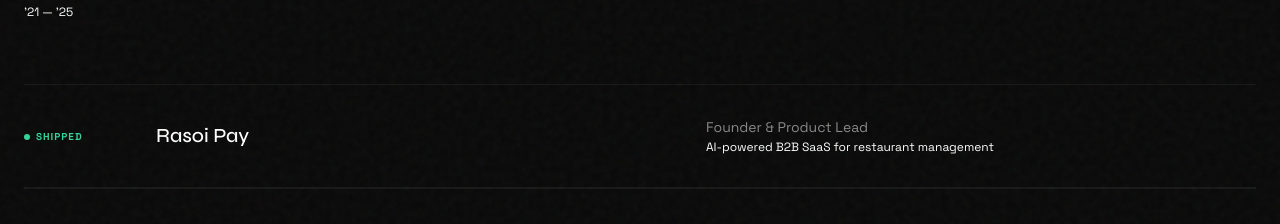
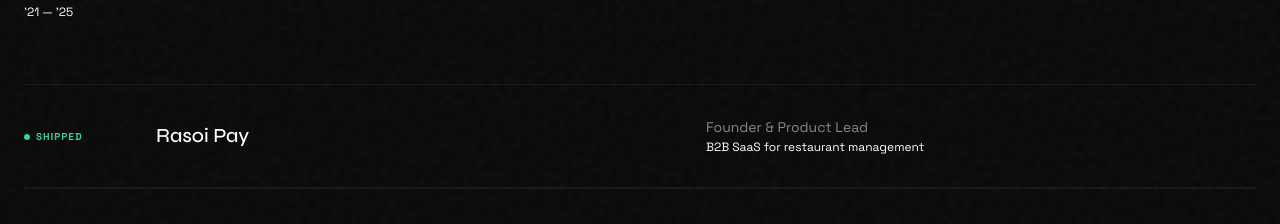
Before and after one commit to wildzee/portfolio, a Next.js app: page / in a window 1280 px wide. Shown: the part 940-1164 px from the top of the page. Built offline with nearby package versions, Linux system fonts and the light colour scheme.

Commit message:
feat: update resume and adjust Rasoi Pay description

```diff
--- a/src/app/page.tsx
+++ b/src/app/page.tsx
@@ -179,7 +179,7 @@
       status: 'SHIPPED',
       title: 'Rasoi Pay',
       role: 'Founder & Product Lead',
-      description: 'AI-powered B2B SaaS for restaurant management',
+      description: 'B2B SaaS for restaurant management',
       href: '/case-studies/rasoipay',
       public: true,
     },
@@ -658,7 +658,7 @@
               {/* Download CV */}
               <div className="flex justify-end">
                 <a
-                  href="/resume/MdAfjalKhan_Resume_2026.pdf"
+                  href="/resume/Afjal_Khan_CV.pdf"
                   target="_blank"
                   rel="noreferrer"
                   data-cursor="Open"
```
Also changed, not shown: 1 other file (tests, documents, lock files or other folders).
